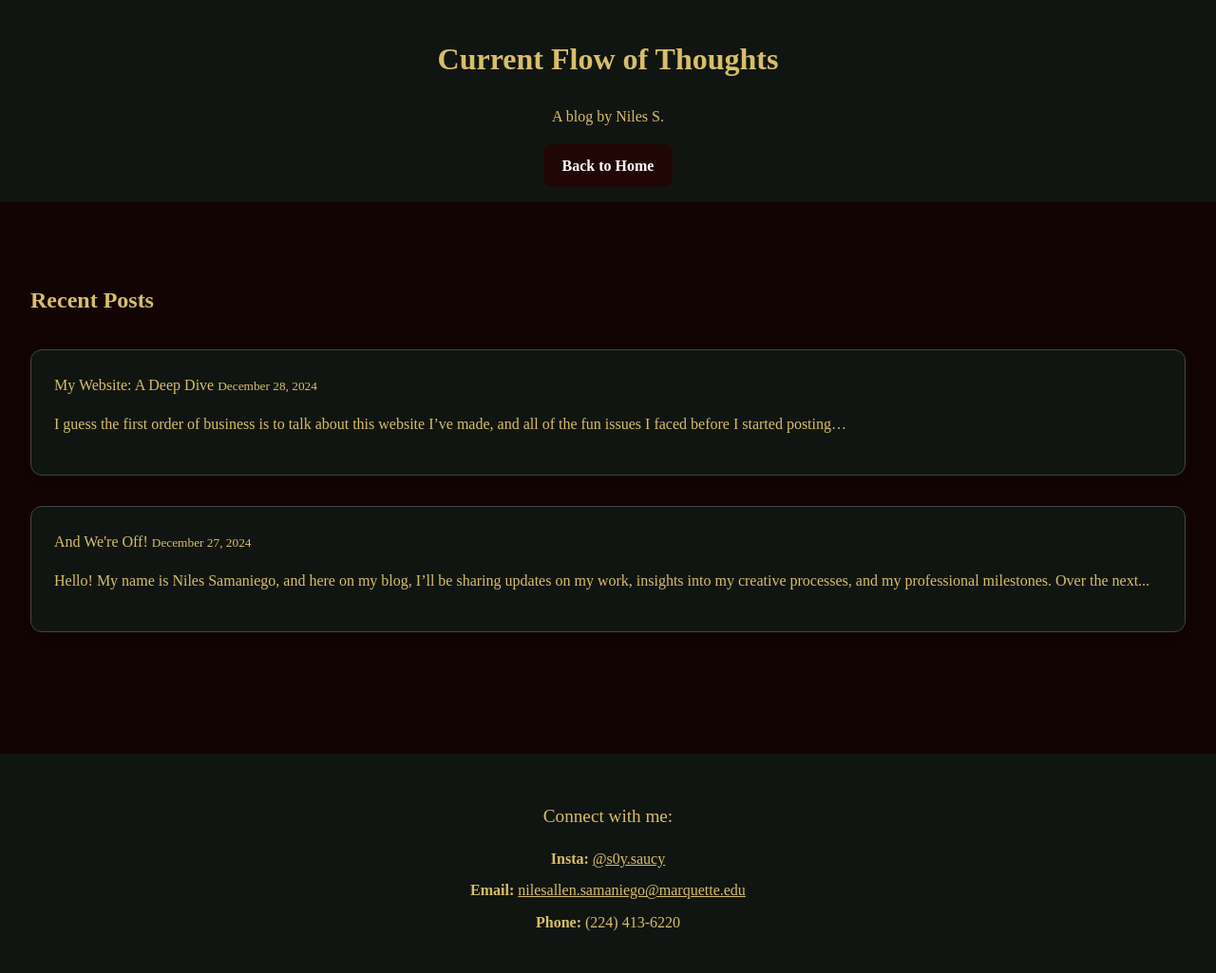
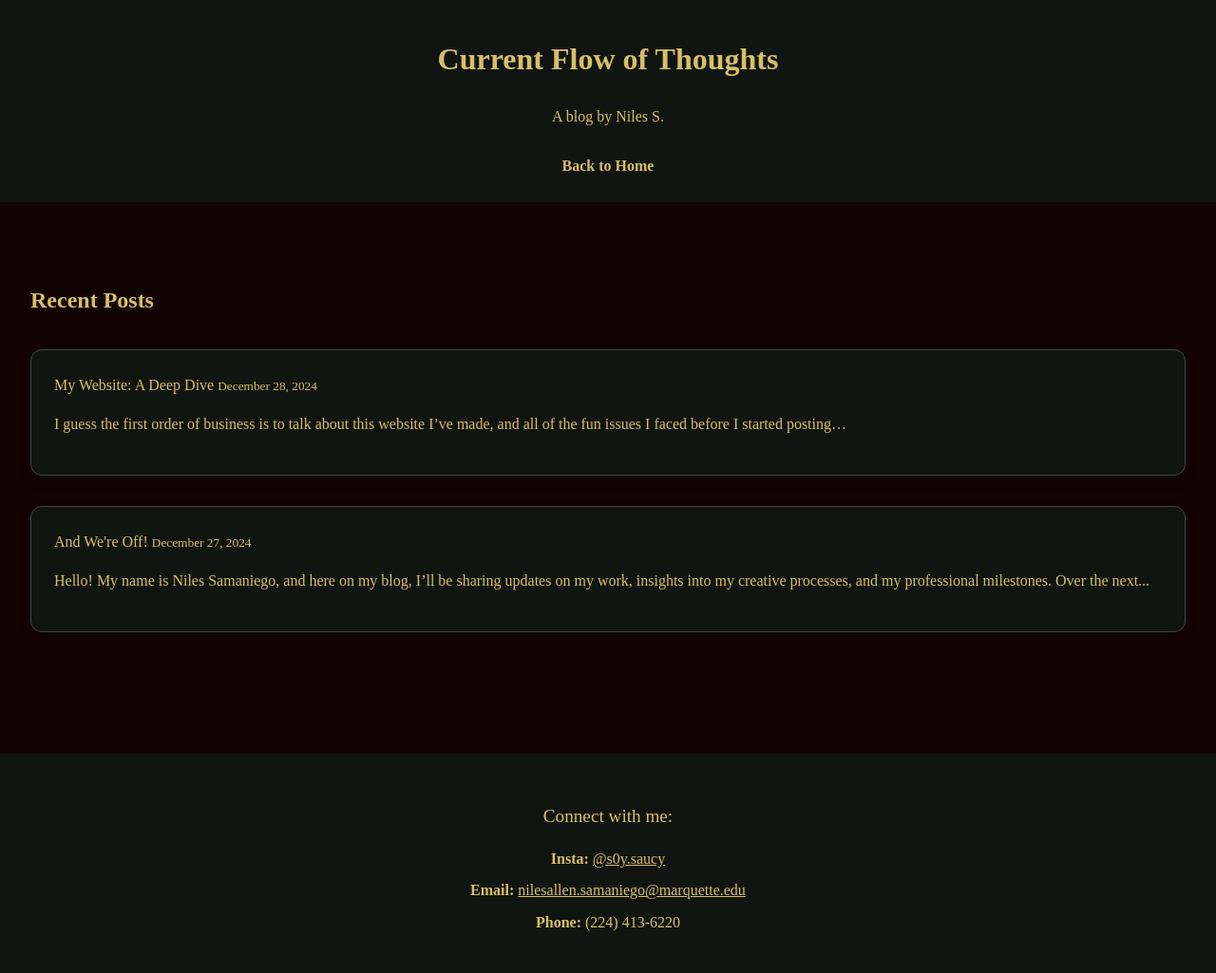
Before and after one commit to n-samaniego/Current-Flow-of-Thoughts, a Jekyll site: the page built from index.html, in a window 1280 px wide. Shown: the whole page at 95% size. Built offline with Jekyll 4.4.1, drawn with Linux system fonts in a browser that asks for light colours; the list of posts is cut into pages by our own code.

Commit message:
Update style.css

```diff
--- a/assets/style.css
+++ b/assets/style.css
@@ -114,8 +114,8 @@ li {
 .button {
     display: inline-block;
     padding: 10px 20px;
-    background-color: #210606;  /* Your chosen color */
-    color: #fff;  /* White text */
+    background-color: #111511;  /* Your chosen color */
+    color: #d7be69;  /* gold text */
     border: none;
     border-radius: 8px;
     font-size: 1rem;
@@ -127,12 +127,12 @@ li {
 }
 
 .button:hover {
-    background-color: #130404;  /* Brighter red for more contrast */
+    background-color: #210606;  /* Brighter red for more contrast */
 }
 
 /* Button Focus Styles for Accessibility */
 .button:focus {
-    outline: 3px solid #d7be69; /* Highlight button focus */
+    outline: 3px solid #fff; /* Highlight button focus */
 }
 
 /* Smooth Scrolling for anchor links */
```
